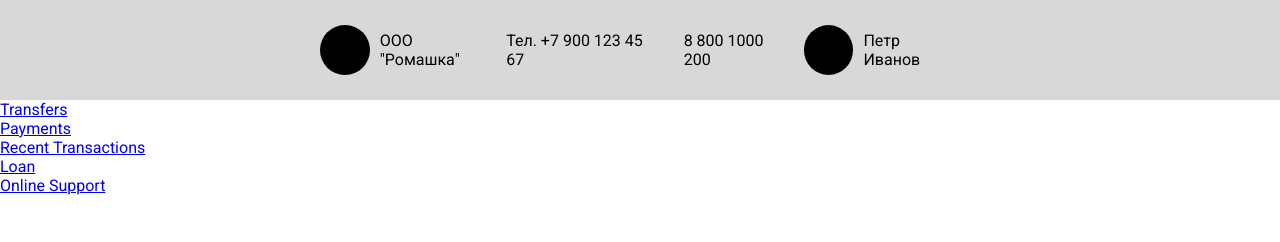
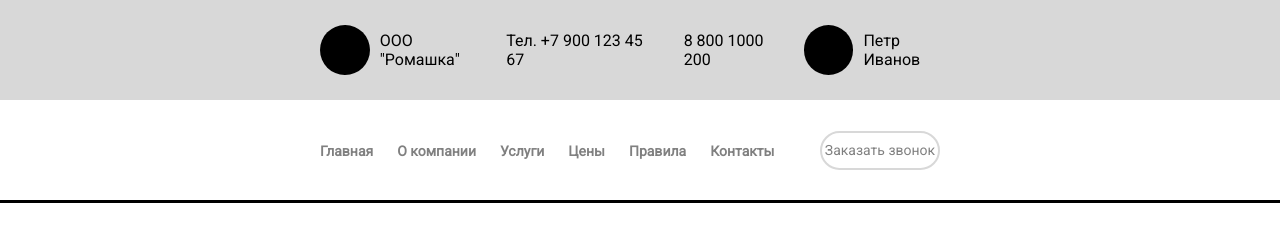
Before and after one commit to vadimitx/GazPromBank, a plain HTML site: page index.html in a window 1280 px wide. Drawn offline with Linux system fonts and the light colour scheme.

Commit message:
header menu

```diff
--- a/css/style.css
+++ b/css/style.css
@@ -56,6 +56,62 @@
 }
 /* ======================================heder-menu============================ */
 
+.wraper{
+ 	height: 100px;
+    display: flex;
+    align-items: center;
+    justify-content: center;
+    border-bottom: solid;
+}
+.header-menu-btn{
+	width: 50%;
+	display: flex;
+    align-items: center;
+    justify-content: space-between;
+}
+.header-menu{
+	display: flex;
+    align-items: center;
+    justify-content: flex-end;
+}
+.header-menu li {
+    display: inline-block;
+    margin: auto;
+}
+.header-menu a {
+    font-size: 14px;
+    font-weight: 800;
+    margin-right: 20px;
+    color: grey;
+    display: block;
+    text-decoration: none;
+}
+.header-menu li a:hover {
+	color: #5252ff;
+}
+.btn-call{
+	margin-right: 20px;
+	width: 120px;
+}
+a.make-a-call {
+	background: none;
+    border-radius: 50px;
+    color: gray;
+    font-size: 14px;
+    margin: 0 auto;
+    text-decoration: none;
+    transition: all 0.3s;
+    border: 2px solid #d8d8d8;
+    display: block;
+    text-align: center;
+    line-height: 2.5;
+}
+.make-a-call:hover {
+    background: black;
+}
+
+/* ======================================media================================ */
+
 @media (max-width: 900px) {
-  .heder {display: none;}
+  .header {display: none;}
 }
--- a/index.html
+++ b/index.html
@@ -24,15 +24,21 @@
 			</div>
 		</div>
     </div>
-    <div class="header-menu-btn">
-        <div class="header-menu">
-            <ul>
-                <li><a href="#" class="btn">Transfers</a></li>
-                <li><a href="#" class="btn">Payments</a></li>
-                <li><a href="#" class="btn">Recent Transactions</a></li>
-                <li><a href="#" class="btn">Loan</a></li>
-                <li><a href="#" class="btn">Online Support</a></li>
-            </ul>
+    <div class="wraper">
+        <div class="header-menu-btn">
+            <div class="header-menu">
+                <ul>
+                    <li><a href="#" class="btn">Главная</a></li>
+                    <li><a href="#" class="btn">О компании</a></li>
+                    <li><a href="#" class="btn">Услуги</a></li>
+                    <li><a href="#" class="btn">Цены</a></li>
+                    <li><a href="#" class="btn">Правила</a></li>
+                    <li><a href="#" class="btn">Контакты</a></li>
+                </ul>
+            </div>
+            <div class="btn-call">
+                <a href="#" class="make-a-call">Заказать звонок</a>
+            </div>
         </div>
     </div>
 
```
